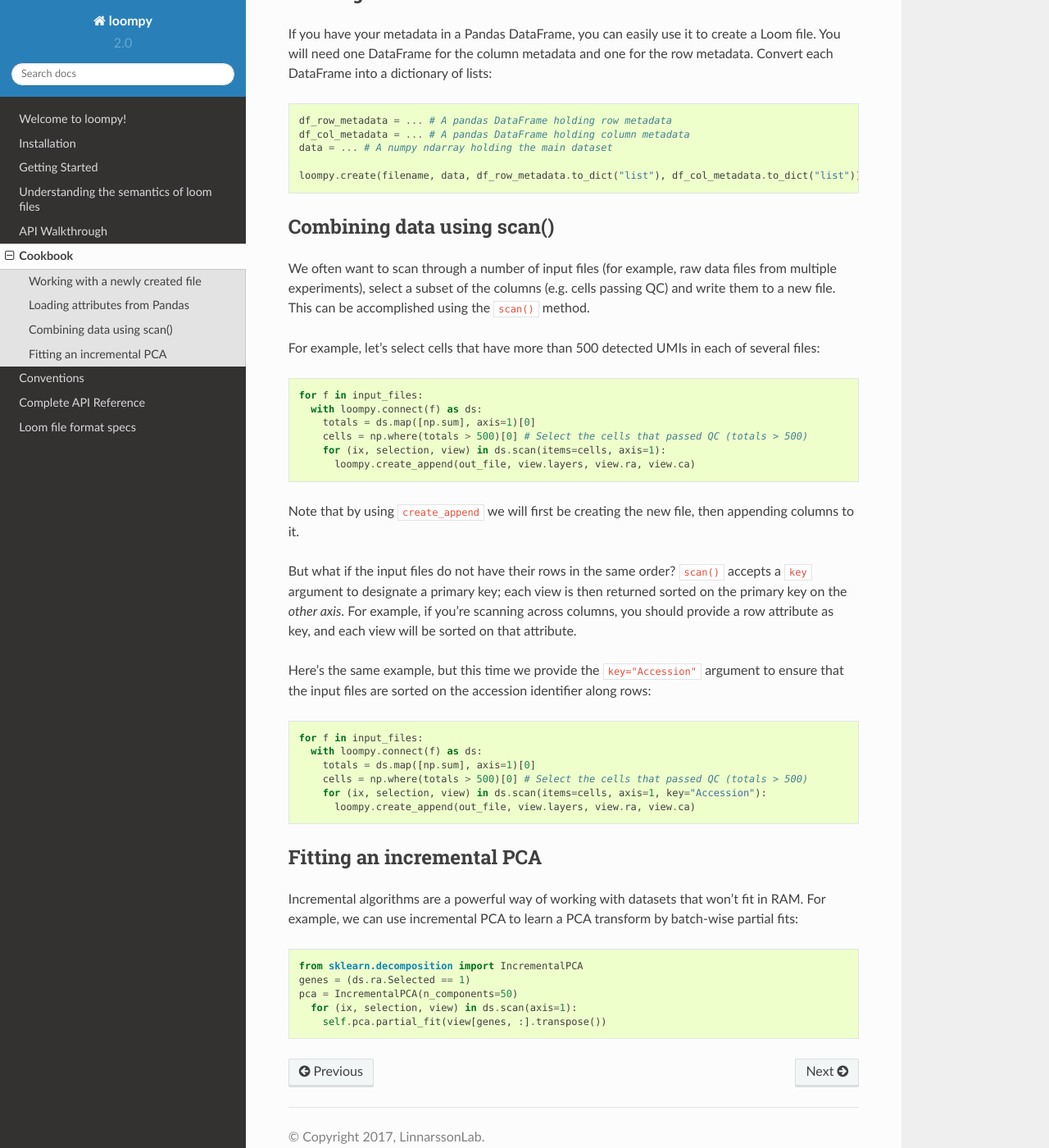
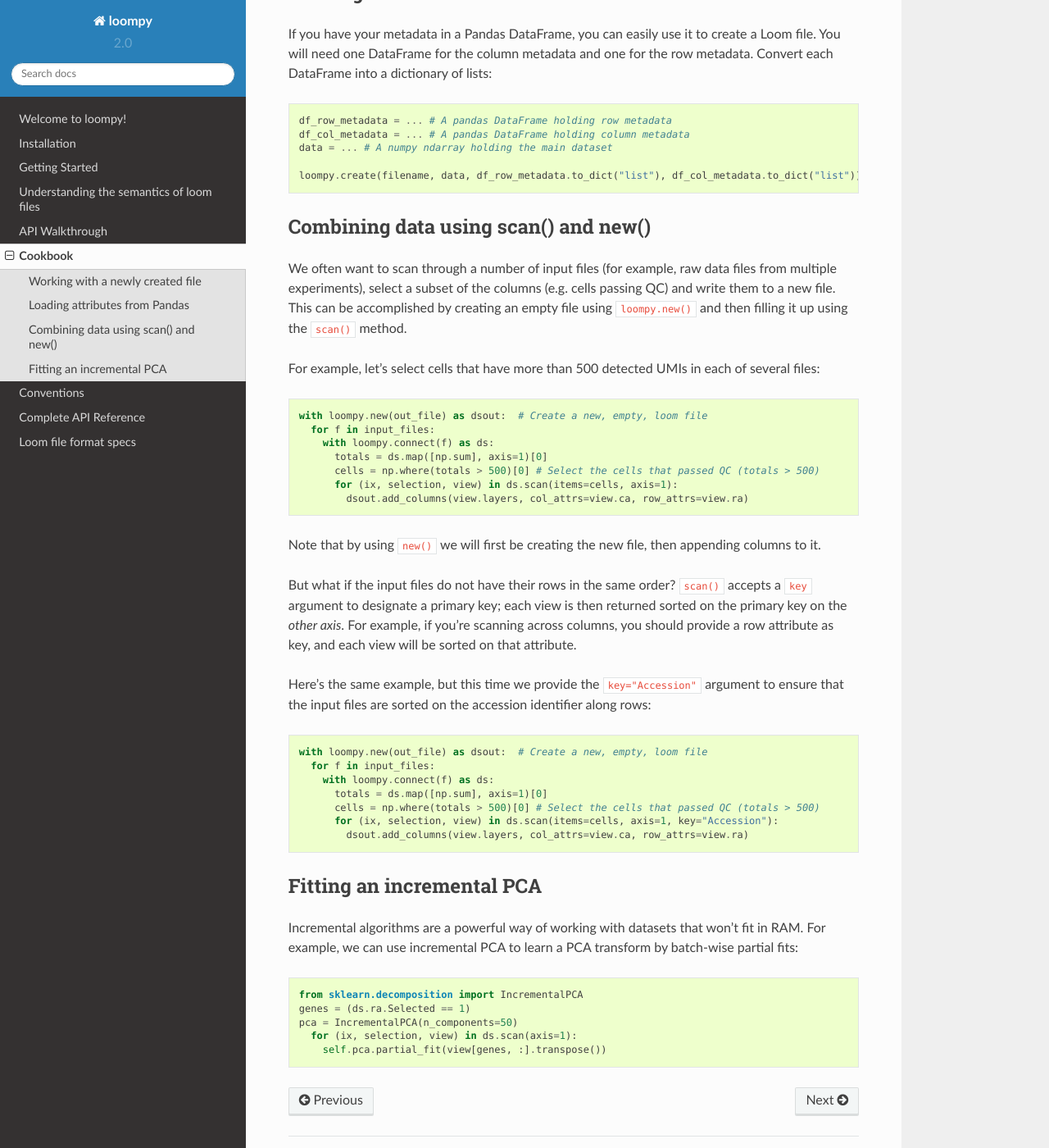
Before and after one commit to linnarsson-lab/loompy, a Sphinx documentation site: the page built from doc/cookbook/index.rst, in a window 1280 px wide and 1400 px high, scrolled down 764 px. Shown: the whole window at 82% size. Built offline with Sphinx 7.4.7 and the Read the Docs theme 2.0.0, drawn with Linux system fonts in a browser that asks for light colours.

Commit message:
Updated docs

```diff
--- a/doc/cookbook/index.rst
+++ b/doc/cookbook/index.rst
@@ -44,25 +44,27 @@ of lists:
   loompy.create(filename, data, df_row_metadata.to_dict("list"), df_col_metadata.to_dict("list"))
 
 
-Combining data using scan()
-^^^^^^^^^^^^^^^^^^^^^^^^^^^
+Combining data using scan() and new()
+^^^^^^^^^^^^^^^^^^^^^^^^^^^^^^^^^^^^^
 
 We often want to scan through a number of input files (for example, raw
 data files from multiple experiments), select a subset of the columns (e.g. cells passing QC)
-and write them to a new file. This can be accomplished using the ``scan()`` method.
+and write them to a new file. This can be accomplished by creating an empty file using ``loompy.new()`` and
+then filling it up using the ``scan()`` method.
 
 For example, let's select cells that have more than 500 detected UMIs in each of several files:
 
 .. code:: python
 
-  for f in input_files:
-    with loompy.connect(f) as ds:
-      totals = ds.map([np.sum], axis=1)[0]
-      cells = np.where(totals > 500)[0] # Select the cells that passed QC (totals > 500)
-      for (ix, selection, view) in ds.scan(items=cells, axis=1):
-        loompy.create_append(out_file, view.layers, view.ra, view.ca)
+  with loompy.new(out_file) as dsout:  # Create a new, empty, loom file
+    for f in input_files:
+      with loompy.connect(f) as ds:
+        totals = ds.map([np.sum], axis=1)[0]
+        cells = np.where(totals > 500)[0] # Select the cells that passed QC (totals > 500)
+        for (ix, selection, view) in ds.scan(items=cells, axis=1):
+          dsout.add_columns(view.layers, col_attrs=view.ca, row_attrs=view.ra)
 
-Note that by using ``create_append`` we will first be creating the new file, then appending columns to it.
+Note that by using ``new()`` we will first be creating the new file, then appending columns to it.
 
 But what if the input files do not have their rows in the same order? ``scan()`` accepts a ``key`` argument
 to designate a primary key; each view is then returned sorted on the primary key on the *other axis*.
@@ -74,12 +76,14 @@ are sorted on the accession identifier along rows:
 
 .. code:: python
 
-  for f in input_files:
-    with loompy.connect(f) as ds:
-      totals = ds.map([np.sum], axis=1)[0]
-      cells = np.where(totals > 500)[0] # Select the cells that passed QC (totals > 500)
-      for (ix, selection, view) in ds.scan(items=cells, axis=1, key="Accession"):
-        loompy.create_append(out_file, view.layers, view.ra, view.ca)
+  with loompy.new(out_file) as dsout:  # Create a new, empty, loom file
+    for f in input_files:
+      with loompy.connect(f) as ds:
+        totals = ds.map([np.sum], axis=1)[0]
+        cells = np.where(totals > 500)[0] # Select the cells that passed QC (totals > 500)
+        for (ix, selection, view) in ds.scan(items=cells, axis=1, key="Accession"):
+          dsout.add_columns(view.layers, col_attrs=view.ca, row_attrs=view.ra)
+
 
 Fitting an incremental PCA
 ^^^^^^^^^^^^^^^^^^^^^^^^^^
```
Also changed, not shown: doc/apiwalkthrough/index.rst (+39 -23 lines).
